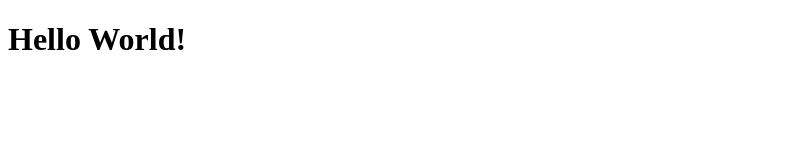
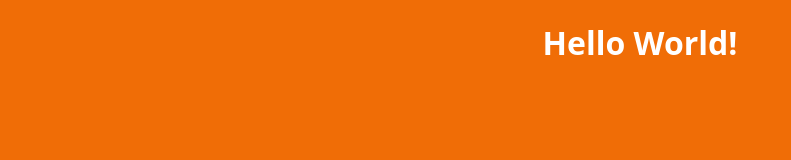
Before and after one commit to OkeyoJohn/Hello-World, a plain HTML site: page index.html in a window 1280 px wide. Shown: the whole page, without its empty margins (0-791 px from the left). Drawn offline with Linux system fonts and the light colour scheme.

Commit message:
:art: updated my first hello word :art:

```diff
--- a/style.css
+++ b/style.css
@@ -1,3 +1,6 @@
 body {
-
+    font-family: system-ui;
+    background: #f06d06;
+    color: white;
+    text-align: center;
 }
```
